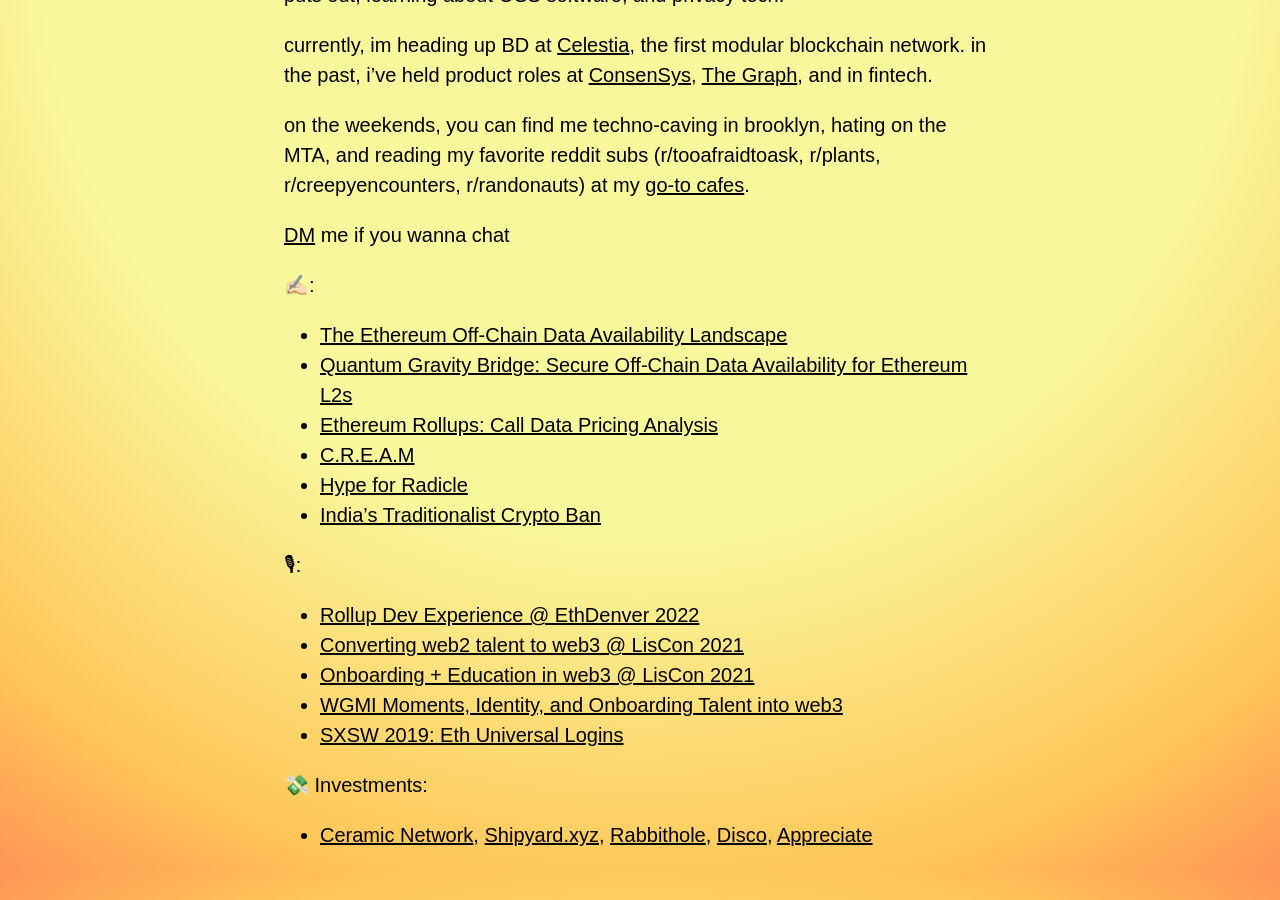
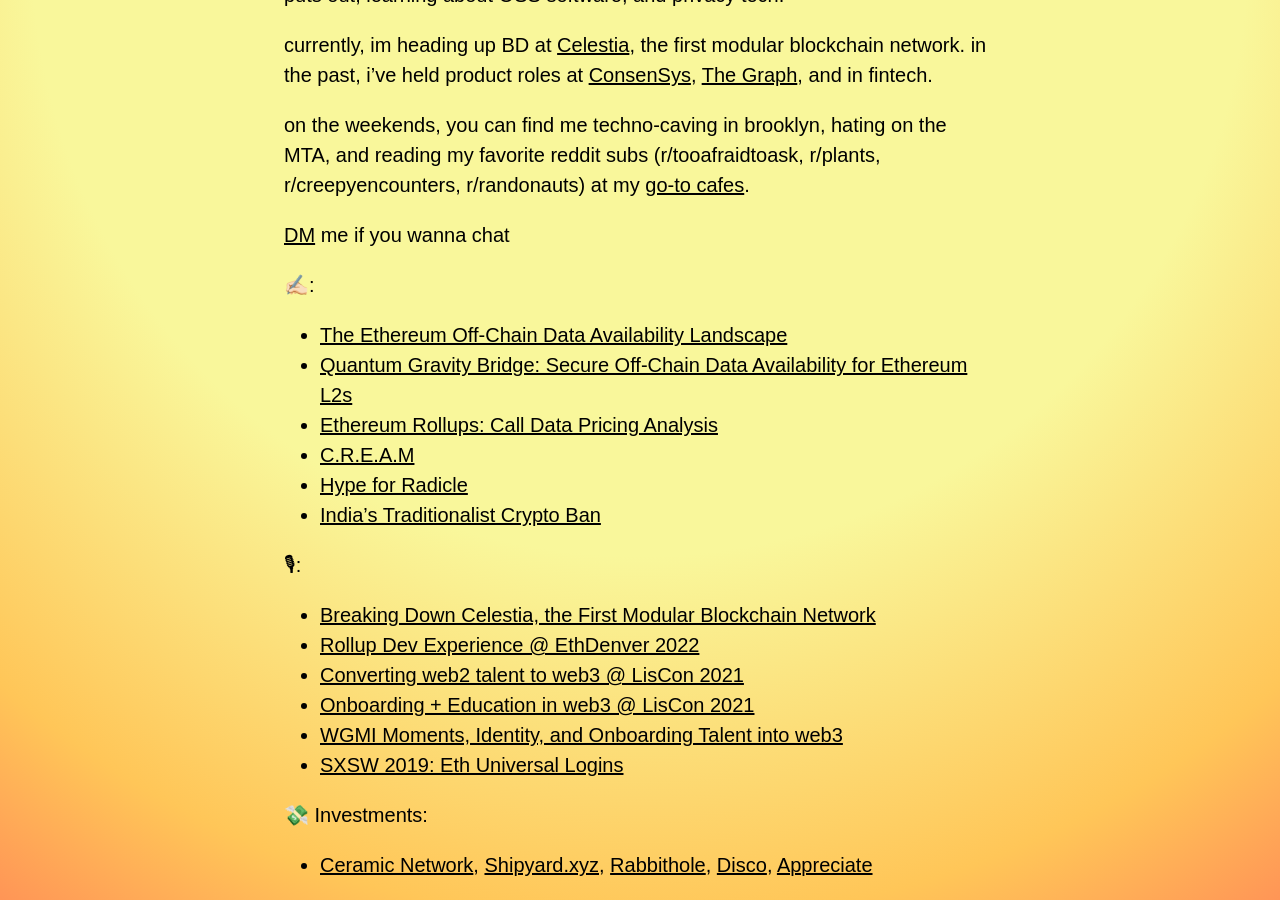
Before and after one commit to adeets-22/adeets-22.github.io, a Jekyll site: the page built from index.md, in a window 1280 px wide and 900 px high, scrolled down 1003 px. Built offline with Jekyll 4.4.1, drawn with Linux system fonts in a browser that asks for light colours.

Commit message:
Update index.md

```diff
--- a/index.md
+++ b/index.md
@@ -24,6 +24,7 @@
 - [India's Traditionalist Crypto Ban](https://thejuggernaut.com/article?id=7vkLiVyhWm5guuwTPcbTCl)
 
 🎙:
+- [Breaking Down Celestia, the First Modular Blockchain Network](https://open.spotify.com/episode/3tr56vdAPMhEenDqqUguQI?si=8c96aa7062584681)
 - [Rollup Dev Experience @ EthDenver 2022](https://www.youtube.com/watch?v=Tgk7eXUCgYk)
 - [Converting web2 talent to web3 @ LisCon 2021](https://vimeo.com/showcase/8950429/video/637517315)
 - [Onboarding + Education in web3 @ LisCon 2021](https://vimeo.com/showcase/8950429/video/637513467)
```
